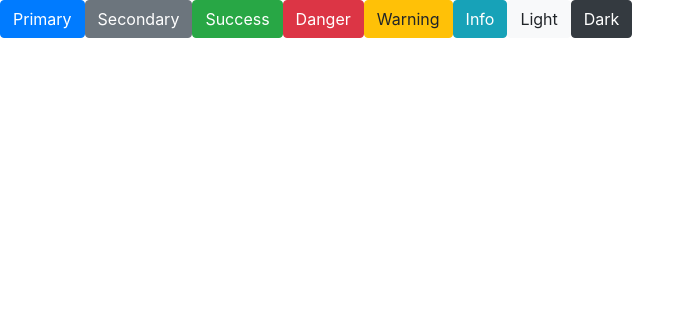
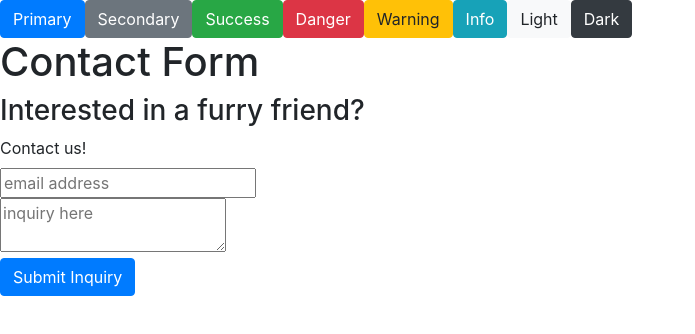
Before and after one commit to antman999/mod4-project-frontend, a React (Create React App) app: page /contact in a window 1280 px wide. Shown: the top 334 px of the page, without its empty margins (0-695 px from the left). Built offline with nearby package versions, Linux system fonts and the light colour scheme; no server answers.

Commit message:
first routes plus about/contact components

```diff
--- a/package.json
+++ b/package.json
@@ -10,6 +10,7 @@
     "react": "^16.13.1",
     "react-bootstrap": "^1.3.0",
     "react-dom": "^16.13.1",
+    "react-router-dom": "^5.2.0",
     "react-scripts": "3.4.1"
   },
   "scripts": {
--- /dev/null
+++ b/src/components/About.js
@@ -0,0 +1,12 @@
+import React from 'react'
+
+const About = () => {
+    return(
+      <div>
+        <h1>About Page</h1>
+      </div>
+    )
+
+}
+
+export default About
--- /dev/null
+++ b/src/components/ContactForm.js
@@ -0,0 +1,21 @@
+import React from 'react'
+
+const ContactForm = () => {
+    return(
+        <div>
+            <h1>Contact Form</h1>
+            <h3>Interested in a furry friend?</h3>
+            <form>
+                <label>Contact us!</label>
+                <br></br>
+                <input type="text" placeholder="email address" />
+                <br></br>
+                <textarea type="text" placeholder="inquiry here" />
+                <br></br>
+                <button type="button" class="btn btn-primary">Submit Inquiry</button>
+            </form>
+        </div>
+    )
+}
+
+export default ContactForm
--- a/src/containers/PetsContainer.js
+++ b/src/containers/PetsContainer.js
@@ -1,5 +1,8 @@
 import React from 'react'
 import PetCard from '../components/PetCard'
+import {BrowserRouter as Router, Route} from 'react-router-dom'
+import About from '../components/About'
+import ContactForm from '../components/ContactForm'
 
 class PetsContainer extends React.Component {
 
@@ -41,7 +44,12 @@ class PetsContainer extends React.Component {
 				<button type='button' class='btn btn-dark'>
 					Dark
 				</button>
-				<PetCard pets={this.state.pets} />
+				<Router>
+				  <Route path="/pets" render={(routerProps) => <PetCard pets={this.state.pets} {...routerProps} /> } />
+				  <Route path="/about" component={About} />
+                  <Route path="/contact" render={(routerProps) => <ContactForm  {...routerProps} /> } />
+				</Router>
+
 			</div>
     );
   }
```
Also changed, not shown: 1 other file (tests, documents, lock files or other folders).
